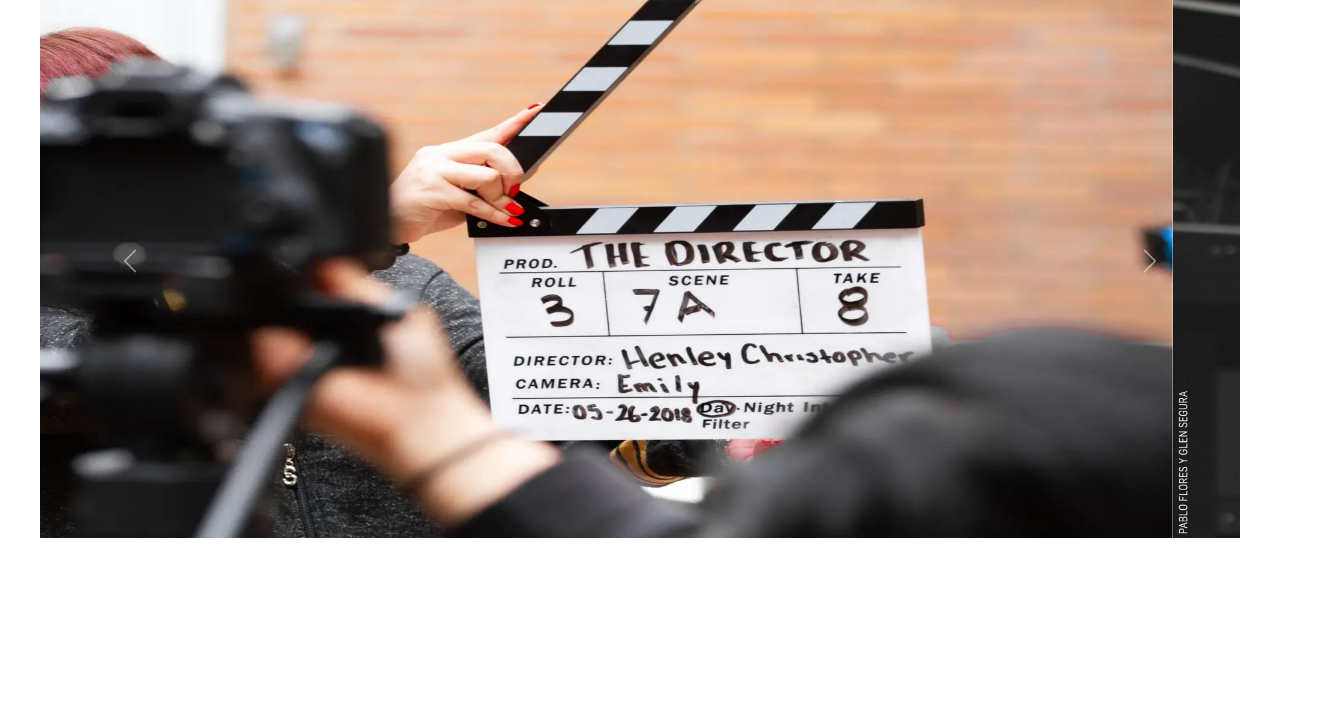
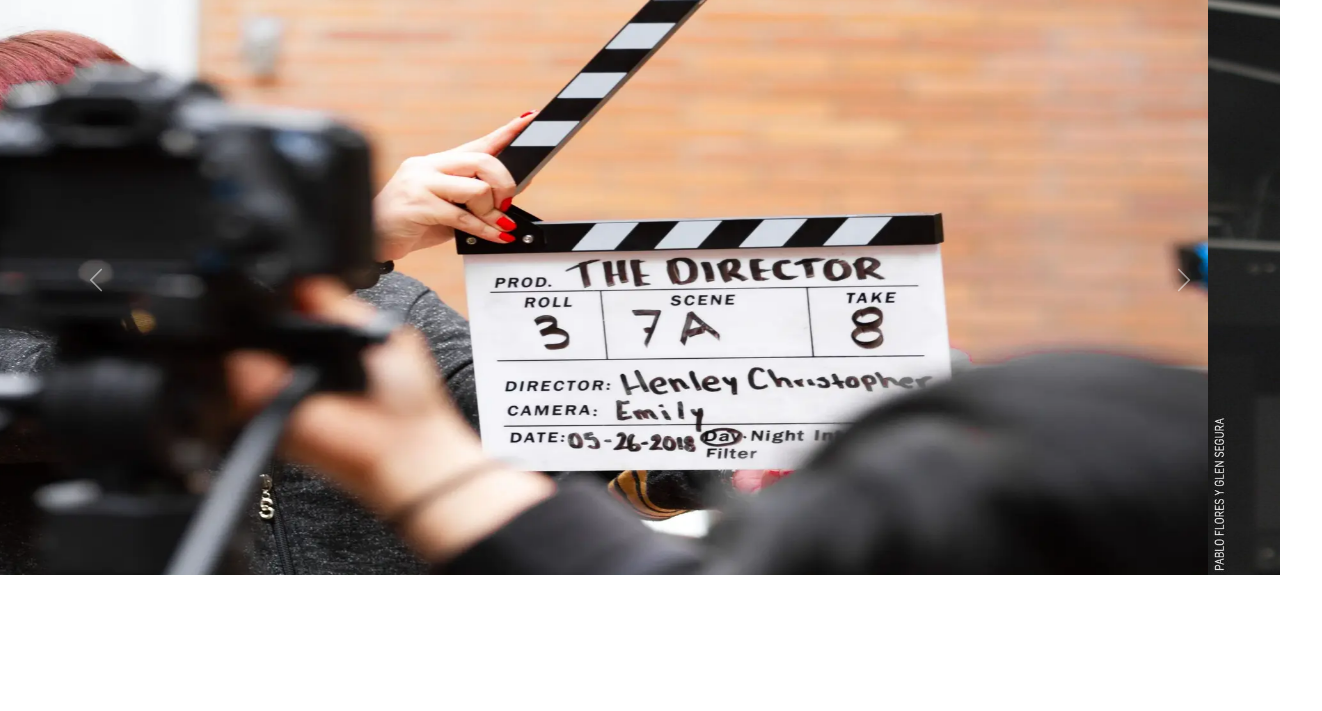
Before and after one commit to hcruciani/PF-Cruciani_Hugo, a plain HTML site: page index.html in a window 1280 px wide. Shown: the part 156-867 px from the top of the page, 1322 px wide, since content can reach past the window. Drawn offline with nearby package versions, Linux system fonts and the light colour scheme.

Commit message:
final scss

```diff
--- a/css/styles.css
+++ b/css/styles.css
@@ -22,7 +22,7 @@ body {
   margin: 0%;
   border: 0%;
   height: 100vh;
-  --width-container: 1500px;
+  --width-container: 1800px;
 }
 
 :root {
@@ -56,13 +56,7 @@ img {
   width: 100%;
 }
 
-#header,
-.main,
-#nuestros-clientes,
-#Contacto,
-#foot {
-  max-width: var(--width-container);
-}
+
 
 #header {
   display: flex;
@@ -104,7 +98,7 @@ img {
   margin: 0%;
   border: 0%;
   width: 100%;
-  max-width: 1200px;
+  max-width: 1500px;
   /* Cambia este valor según tus necesidades */
   margin: 0 auto;
 }
```
